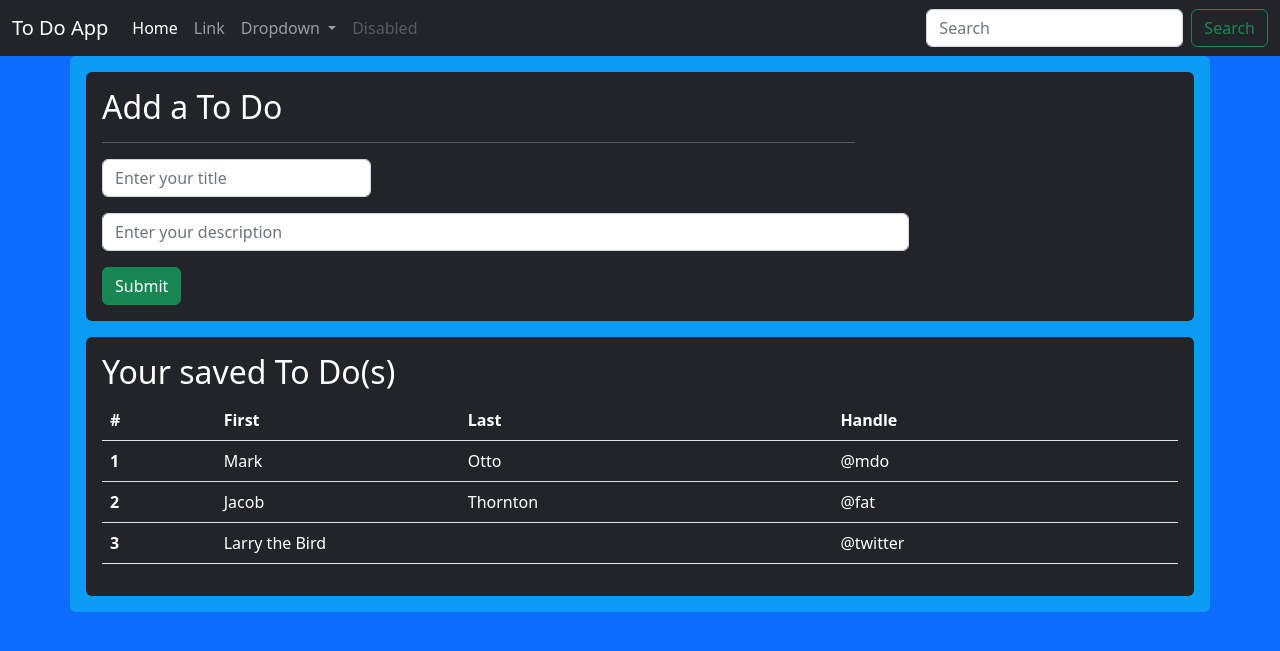
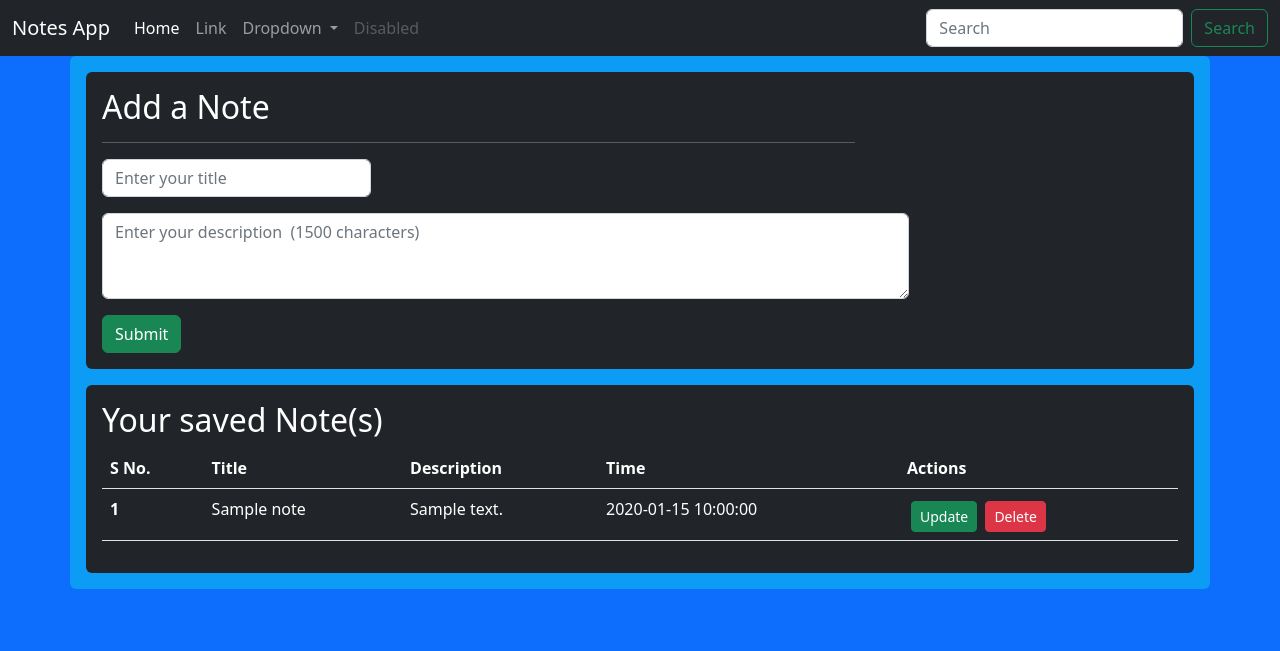
Before and after one commit to blaze1402/NotesApp, a Flask app: page / in a window 1280 px wide. Shown: the top 651 px of the page. Run offline with Flask 2, Linux system fonts and the light colour scheme; tables that the repository leaves empty hold one stand-in row (values such as "Sample post").

Commit message:
Improved UI and added form functionality

```diff
--- a/app.py
+++ b/app.py
@@ -1,22 +1,43 @@
-from flask import Flask, render_template
+from flask import Flask, redirect, render_template, request, url_for
 from flask_sqlalchemy import SQLAlchemy
 from datetime import datetime
 
 app=Flask(__name__)
-app.config['SQLALCHEMY_DATABASE_URI']='sqlite:///todo.db'
+app.config['SQLALCHEMY_DATABASE_URI']='sqlite:///notes.db'
 app.config['SQLALCHEMY_TRACK_MODIFICATIONS']=False
 db=SQLAlchemy(app)
 
-class Todo(db.Model):
-    Sno=db.Column(db.Integer, primary_key=True)
+class Note(db.Model):
+    sno=db.Column(db.Integer, primary_key=True)
     title=db.Column(db.String(200), nullable=False)
-    desc=db.Column(db.String(1000), nullable=False)
+    desc=db.Column(db.String(1500), nullable=False)
     time=db.Column(db.DateTime,default=datetime.now())
 
-@app.route('/')
-@app.route('/home')
+    def __repr__(self) -> str:
+        return f"{self.Sno} - {self.title}"
+
+@app.route('/', methods=['GET', 'POST'])
 def index_page():
-    return render_template("index.html")
+    if request.method=='POST':
+        title=request.form['title']
+        desc=request.form['desc']
+        note=Note(title=title, desc=desc)
+        db.session.add(note)
+        db.session.commit()
+
+    allNotes=Note.query.all()
+    return render_template("index.html", allNotes=allNotes)
+
+@app.route('/update/<int:sno>')
+def update():
+    pass
+
+@app.route('/delete/<int:sno>')
+def delete(sno):
+    note=Note.query.filter_by(sno=sno).first()
+    db.session.delete(note)
+    db.session.commit()
+    return redirect(url_for('index_page'))
 
 if __name__ == "__main__":
     app.run(debug=True)
--- a/templates/index.html
+++ b/templates/index.html
@@ -4,7 +4,7 @@
 <head>
   <meta charset="utf-8" />
   <meta name="viewport" content="width=device-width, initial-scale=1" />
-  <title>To Do App</title>
+  <title>Notes App</title>
   <link href="https://cdn.jsdelivr.net/npm/bootstrap@5.2.0-beta1/dist/css/bootstrap.min.css" rel="stylesheet"
     integrity="sha384-0evHe/X+R7YkIZDRvuzKMRqM+OrBnVFBL6DOitfPri4tjfHxaWutUpFmBp4vmVor" crossorigin="anonymous" />
 </head>
@@ -12,7 +12,7 @@
 <body class="bg-primary text-bg-dark">
   <nav class="navbar navbar-expand navbar-dark bg-dark">
     <div class="container-fluid">
-      <a class="navbar-brand" href="{{url_for('index_page')}}">To Do App</a>
+      <a class="navbar-brand" href="{{url_for('index_page')}}">Notes App</a>
       <button class="navbar-toggler" type="button" data-bs-toggle="collapse" data-bs-target="#navbarSupportedContent"
         aria-controls="navbarSupportedContent" aria-expanded="false" aria-label="Toggle navigation">
         <span class="navbar-toggler-icon"></span>
@@ -52,47 +52,49 @@
   </nav>
   <div class="container bg-info bg-opacity-50 rounded p-3">
     <div class="container bg-dark rounded p-3">
-      <h2>Add a To Do</h2>
+      <h2>Add a Note</h2>
       <hr style="width:70%;">
-      <form>
+      <form action="/" method="POST">
         <div class="mb-3">
-          <input type="text" style="width: 25%;" class="form-control" id="title" placeholder="Enter your title" aria-describedby="emailHelp">
+          <input type="text" maxlength="200" style="width: 25%;" class="form-control" name="title"
+            placeholder="Enter your title" aria-describedby="emailHelp" required="True">
         </div>
         <div class="mb-3">
-          <input type="text" style="width: 75%; min-height: 20%;" class="form-control" id="desc"  placeholder="Enter your description">
+          <textarea style="width: 75%;" rows="3" class="form-control" name="desc"
+            placeholder="Enter your description  (1500 characters)" maxlength="1500" required="True"></textarea>
         </div>
         <button type="submit" class="btn btn-success">Submit</button>
       </form>
     </div>
     <div class="container bg-dark rounded mt-3 p-3">
-      <h2>Your saved To Do(s)</h2>
+      <h2>Your saved Note(s)</h2>
+      {% if allNotes|length==0 %}
+      <div class="alert alert-danger" role="alert">No notes found, Add your first note now!</div>
+      {% else %}
       <table class="table text-bg-dark">
         <thead>
           <tr>
-            <th scope="col">#</th>
-            <th scope="col">First</th>
-            <th scope="col">Last</th>
-            <th scope="col">Handle</th>
+            <th scope="col">S No.</th>
+            <th scope="col">Title</th>
+            <th scope="col">Description</th>
+            <th scope="col">Time</th>
+            <th scope="col">Actions</th>
           </tr>
         </thead>
         <tbody>
+          {% for note in allNotes %}
           <tr>
-            <th scope="row">1</th>
-            <td>Mark</td>
-            <td>Otto</td>
-            <td>@mdo</td>
+            <th scope="row">{{ loop.index }}</th>
+            <td>{{ note.title }}</td>
+            <td>{{ note.desc }}</td>
+            <td>{{ note.time }}</td>
+            <td>
+              <a href="/update/{{note.sno}}" type="button" class="btn btn-success btn-sm mt-1 ms-1">Update</a>
+              <a href="/delete/{{note.sno}}" type="button" class="btn btn-danger btn-sm mt-1 ms-1">Delete</a>
+            </td>
           </tr>
-          <tr>
-            <th scope="row">2</th>
-            <td>Jacob</td>
-            <td>Thornton</td>
-            <td>@fat</td>
-          </tr>
-          <tr>
-            <th scope="row">3</th>
-            <td colspan="2">Larry the Bird</td>
-            <td>@twitter</td>
-          </tr>
+          {% endfor %}
+          {% endif %}
         </tbody>
       </table>
     </div>
```
